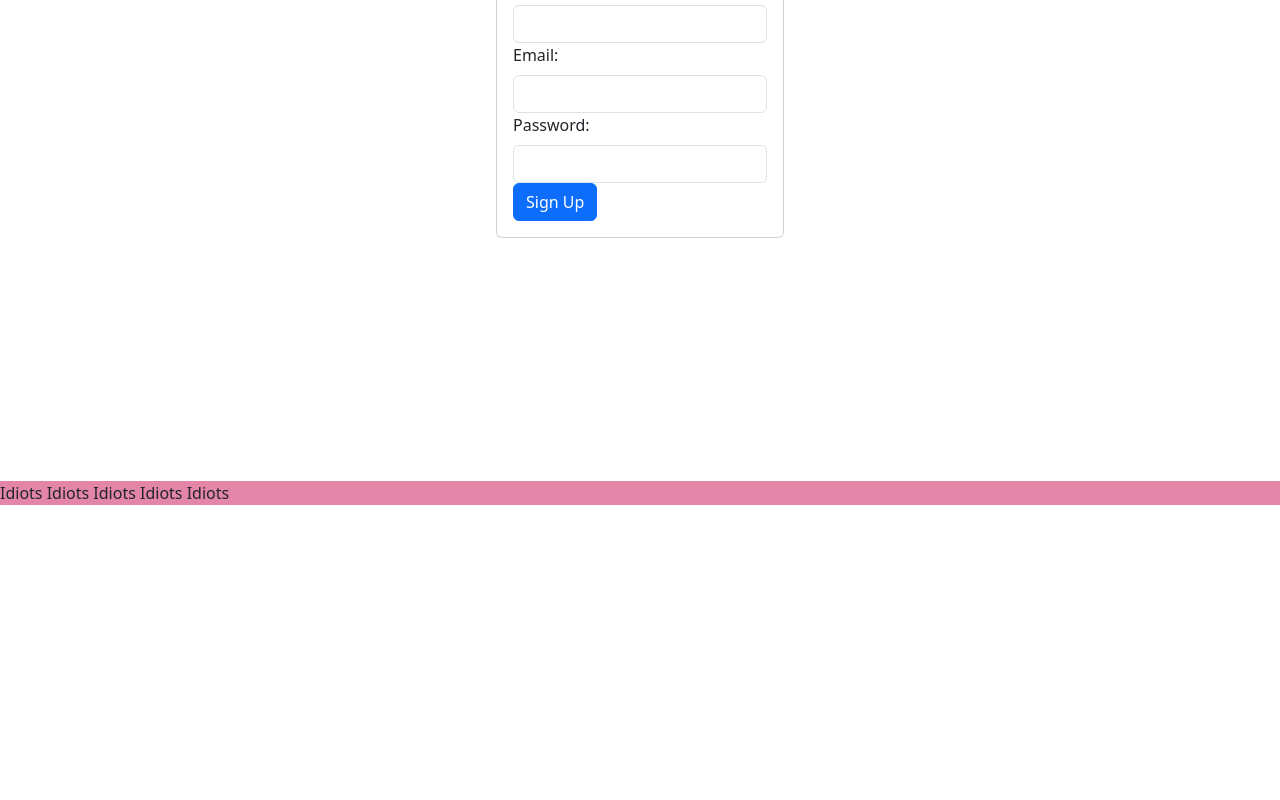
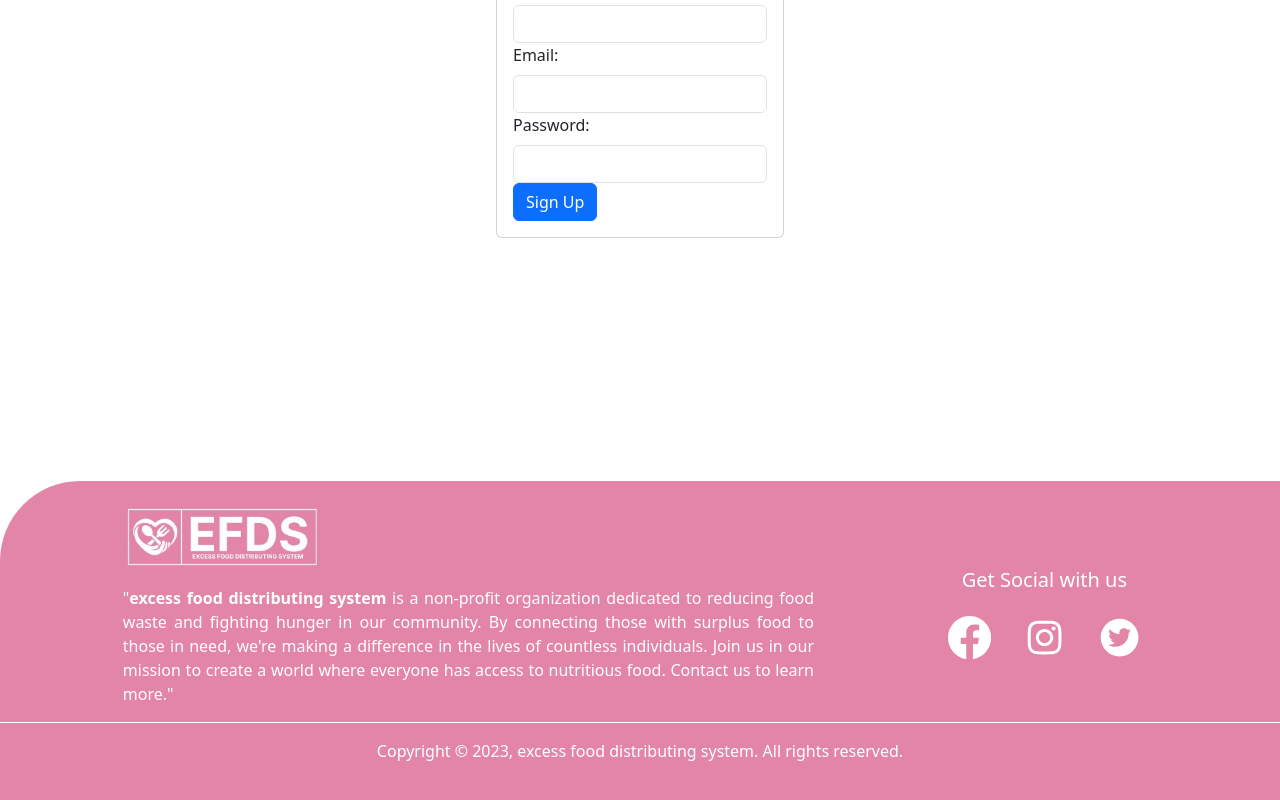
Before and after one commit to Vaasel/RizqBchao, a React (Create React App) app in the folder client/: page /signup in a window 1280 px wide. Shown: the part 394-1194 px from the top of the page. Before the commit the page ends 899 px from the top, so only its background shows below. Built offline with nearby package versions, Linux system fonts and the light colour scheme.

Commit message:
layout-adjustment

```diff
--- a/client/package.json
+++ b/client/package.json
@@ -15,6 +15,7 @@
     "react": "^18.2.0",
     "react-bootstrap": "^2.9.0",
     "react-dom": "^18.2.0",
+    "react-icons": "^4.11.0",
     "react-router": "^6.17.0",
     "react-router-dom": "^6.17.0",
     "react-scripts": "^5.0.1",
--- a/client/src/Layout/footer.css
+++ b/client/src/Layout/footer.css
@@ -1,3 +1,52 @@
 .footer{
+    display: flex;
+    padding: 1.5rem 4rem;
     background-color: #E385A7;
+    border-top-left-radius: 5rem;
+    align-items: center;
+    flex-direction: column;
 }
+.footer-1{
+    display: flex;
+    align-items: center;
+    justify-content: space-around;
+}
+.footer-1-1{
+    display: flex;
+    flex-direction: column;
+    align-items   : flex-start;
+    justify-content: flex-end;
+    width: 60%;
+}
+.footer-1-2{
+    display: flex;
+    flex-direction: column;
+    align-items   : center;
+}
+.footer-1-2-1 {
+    display: flex;
+}
+
+.footer-2{
+    max-height: 0.5px;
+    min-width: 100vw;
+    border-top: 1px solid #FFFFFF;
+}
+.icons{
+    margin: 1rem;
+    width: 2.7rem;
+    height: 2.7rem;
+    filter: brightness(0) invert(1);
+}
+
+
+
+
+
+
+.para{
+    margin-top: 1rem;
+    color: #FFFFFF;
+    text-align: justify;
+    text-justify: inter-word;
+}
--- a/client/src/Layout/footer.jsx
+++ b/client/src/Layout/footer.jsx
@@ -1,13 +1,28 @@
 import './footer.css';
+import Logo from '../assets/footerLogo.jpg';
+import { BsFacebook} from "react-icons/bs";
+import {AiOutlineInstagram ,AiFillTwitterCircle} from "react-icons/ai";
 
 const Footer = ()=>{
     return(
         <div className='footer'>
-            Idiots
-            Idiots
-            Idiots
-            Idiots
-            Idiots
+            <div className='footer-1'>
+                <div className='footer-1-1'>
+                    <img src={Logo} width="200" height="65" alt="EFDS" ></img>
+                    <p className='para'>"<b>excess food distributing system</b> is a non-profit organization dedicated to reducing food waste and fighting hunger in our community. By connecting those with surplus food to those in need, we're making a difference in the lives of countless individuals. Join us in our mission to create a world where everyone has access to nutritious food. Contact us to learn more."</p>
+                </div>
+                <div className='footer-1-2'>
+                    <h5 className='para'>Get Social with us</h5>
+                    <div className='footer-1-2-1'>
+                        <BsFacebook className='icons'></BsFacebook>
+                        <AiOutlineInstagram className='icons'></AiOutlineInstagram>
+                        <AiFillTwitterCircle className='icons'></AiFillTwitterCircle>
+                    </div>
+                </div>
+            </div>
+            <div className='footer-2'>
+            </div>
+            <p className='para'>Copyright © 2023, excess food distributing system. All rights reserved.</p>
         </div>
     )
 };
--- a/client/src/Layout/header.css
+++ b/client/src/Layout/header.css
@@ -1,5 +1,5 @@
 .header{
-    padding: 0 1rem ;
+    padding: 0 5rem ;
     background-color: #FDFCFC;
     box-shadow: 0px 2px 8px 0px #00000040;
 }
--- a/client/src/Pages/login.js
+++ b/client/src/Pages/login.js
@@ -1,6 +1,6 @@
 import React, { useState } from 'react';
 import axios from 'axios';
-import { Card, Container, Row, Col, Form, Button } from 'react-bootstrap';
+import { Card, Container, Form, Button } from 'react-bootstrap';
 
 function Login() {
   const [email, setEmail] = useState('');
```
Also changed, not shown: client/src/assets/footerLogo.jpg (added), 1 other file (tests, documents, lock files or other folders).
